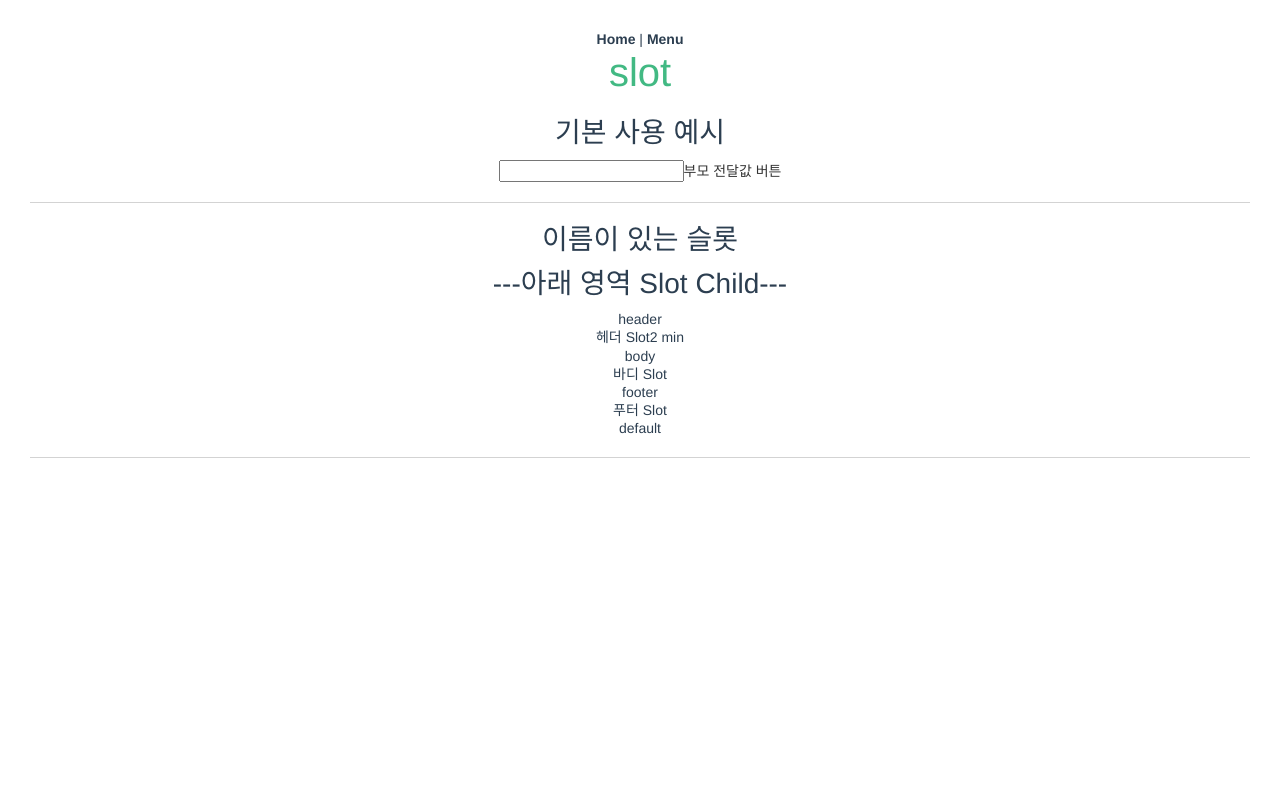
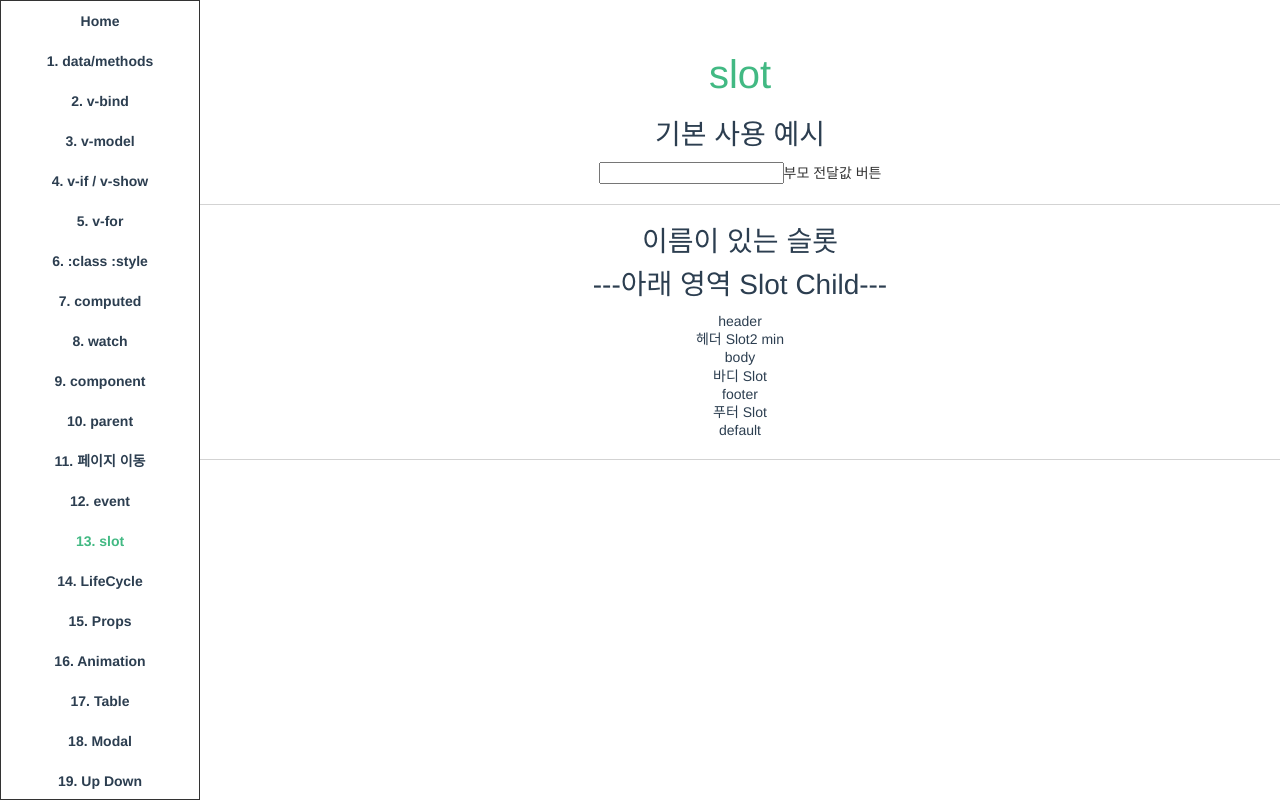
Before and after one commit to kyeongmin21/vueStudy, a Vue app: page /slot in a window 1280 px wide. Built offline with nearby package versions, Linux system fonts and the light colour scheme; the HTML template or start-up script is replaced by a standard one.

Commit message:
style: 왼쪽 header로 빼서 fix시키기

```diff
--- a/public/css/style.css
+++ b/public/css/style.css
@@ -8,17 +8,18 @@
     color: #2c3e50;
 }
 
+/* DefaultLayout 이랑 header */
+.baseWrap { width: 100%; height: 100vh; display: flex; overflow: hidden; }
+.header {  width: 200px;  overflow-y: scroll; border:1px solid #333; }
+.header ul li { width: 100%; height: 40px; line-height: 40px; border-bottom: #333; }
+.wrap { flex-grow: 1; padding-top: 50px; }
+
+
 h1 { color: #42b983; }
 h3 { margin: 10px 0; }
-
-/* App.vue */
-#nav { padding: 30px; }
 #nav a { font-weight: bold; color: #2c3e50; text-decoration: none;}
 #nav .router-link-exact-active { color: #42b983; }
-
 section { border-bottom: 1px solid lightgray; padding: 10px 0 20px 0; }
-
-
 .font-bold { font-weight: bold; }
 .orange { color: orange; }
 .red { color: red; }
@@ -27,6 +28,3 @@ section { border-bottom: 1px solid lightgray; padding: 10px 0 20px 0; }
 .item { transition: background-color 1s; padding: 4px 8px; } /* class에 걸어줌 */
 .is-active { background: #ffeaea;}
 .name { transition: color 1s; }
-
-.menu .nav .category { display: flex;  flex-wrap: wrap; margin-top: 50px;  }
-.menu .nav .category li { font-size: 1.25rem; padding: 15px; flex: 1 1 20%;  border: 1px solid #42b983;}
--- a/src/components/Header.vue
+++ b/src/components/Header.vue
@@ -1,22 +1,40 @@
 <template>
-  <div>
-    <router-link to="/">Home</router-link> |
-    <router-link to="/menu">Menu</router-link>
+  <div class="header">
+    <ul>
+      <li><router-link to="/">Home</router-link></li>
+
+      <li><router-link to="/data">1. data/methods</router-link></li>
+      <li><router-link to="/bind">2. v-bind</router-link></li>
+      <li><router-link to="/model">3. v-model</router-link></li>
+      <li><router-link to="/if">4. v-if / v-show</router-link></li>
+      <li><router-link to="/for">5. v-for</router-link></li>
+
+      <li><router-link to="/class">6. :class :style</router-link></li>
+      <li><router-link to="/computed">7. computed</router-link></li>
+      <li><router-link to="/watch">8. watch</router-link></li>
+      <li><router-link to="/compo">9. component</router-link></li>
+      <li><router-link to="/parent">10. parent</router-link></li>
+
+      <li><router-link to="/page">11. 페이지 이동</router-link></li>
+      <li><router-link to="/event">12. event</router-link></li>
+      <li><router-link to="/slot">13. slot</router-link></li>
+      <li><router-link to="/lifecycle">14. LifeCycle</router-link></li>
+      <li><router-link to="/props">15. Props</router-link></li>
+
+      <li><router-link to="/animation">16. Animation</router-link></li>
+      <li><router-link to="/table">17. Table</router-link></li>
+      <li><router-link to="/modal">18. Modal</router-link></li>
+      <li><router-link to="/updown">19. Up Down</router-link></li>
+      <li><router-link to="/board">20. 연습판</router-link></li>
+
+    </ul>
   </div>
 </template>
 
 <script>
 export default {
-  name: "Header",
-  components: {
-
-  },
-  data() {
-    return {
-    };
-  },
-
-};
+  name: "Header"
+}
 </script>
 
 <style>
--- a/src/layouts/DefaultLayout.vue
+++ b/src/layouts/DefaultLayout.vue
@@ -8,12 +8,12 @@
 </template>
 
 <script>
-  import Header from '@/components/Header'
+import Header from '@/components/Header'
 
-  export default {
+export default {
   name: 'DefaultLayout',
   components: {
-    Header,
+    Header
   }
 }
 </script>
--- a/src/router/index.js
+++ b/src/router/index.js
@@ -9,11 +9,6 @@ const routes = [
     path: '/',
     name: 'Home',
     component: Home
-  },
-  {
-    path: '/menu',
-    name: 'Menu',
-    component: () => import(/* webpackChunkName: "menu" */ '@/views/Menu.vue')
   },
   {
     path: '/data',
@@ -112,6 +107,11 @@ const routes = [
     path: '/modal',
     name: 'Modal',
     component: () => import(/* webpackChunkName: "modal" */ '@/views/Modal.vue')
+  },
+  {
+    path: '/updown',
+    name: 'UpDown',
+    component: () => import(/* webpackChunkName: "updown" */ '@/views/UpDown.vue')
   }
 ]
 
--- a/src/views/Menu.vue
+++ /dev/null
@@ -1,35 +0,0 @@
-<template>
-  <div class="menu">
-    <div class="nav">
-      <ul class="category">
-        <li><router-link to="/data">1. data/methods</router-link></li>
-        <li><router-link to="/bind">2. v-bind</router-link></li>
-        <li><router-link to="/model">3. v-model</router-link></li>
-        <li><router-link to="/if">4. v-if / v-show</router-link></li>
-        <li><router-link to="/for">5. v-for</router-link></li>
-
-        <li><router-link to="/class">6. :class :style</router-link></li>
-        <li><router-link to="/computed">7. computed</router-link></li>
-        <li><router-link to="/watch">8. watch</router-link></li>
-        <li><router-link to="/compo">9. component</router-link></li>
-        <li><router-link to="/parent">10. parent</router-link></li>
-
-        <li><router-link to="/page">11. 페이지 이동</router-link></li>
-        <li><router-link to="/event">12. event</router-link></li>
-        <li><router-link to="/slot">13. slot</router-link></li>
-        <li><router-link to="/lifecycle">14. LifeCycle</router-link></li>
-        <li><router-link to="/props">15. Props</router-link></li>
-
-        <li><router-link to="/animation">16. Animation</router-link></li>
-        <li><router-link to="/table">17. Table</router-link></li>
-        <li><router-link to="/modal">18. Mdoal</router-link></li>
-        <li><router-link to="/board">19. 연습판</router-link></li>
-      </ul>
-    </div>
-  </div>
-</template>
-
-
-<style>
-
-</style>
--- /dev/null
+++ b/src/views/UpDown.vue
@@ -0,0 +1,25 @@
+<template>
+  <div>
+    <ul>
+      <li>
+        <b-button type="button" variant="outline-primary" @click="move">위</b-button>
+        <b-button type="button" variant="outline-primary" @click="move">아래</b-button>
+      </li>
+    </ul>
+  </div>
+</template>
+
+<script>
+export default {
+  name: "UpDown",
+  data () {
+    return {
+    }
+  },
+  methods: {
+    move () {
+      console.log('move')
+    }
+  }
+}
+</script>
```
